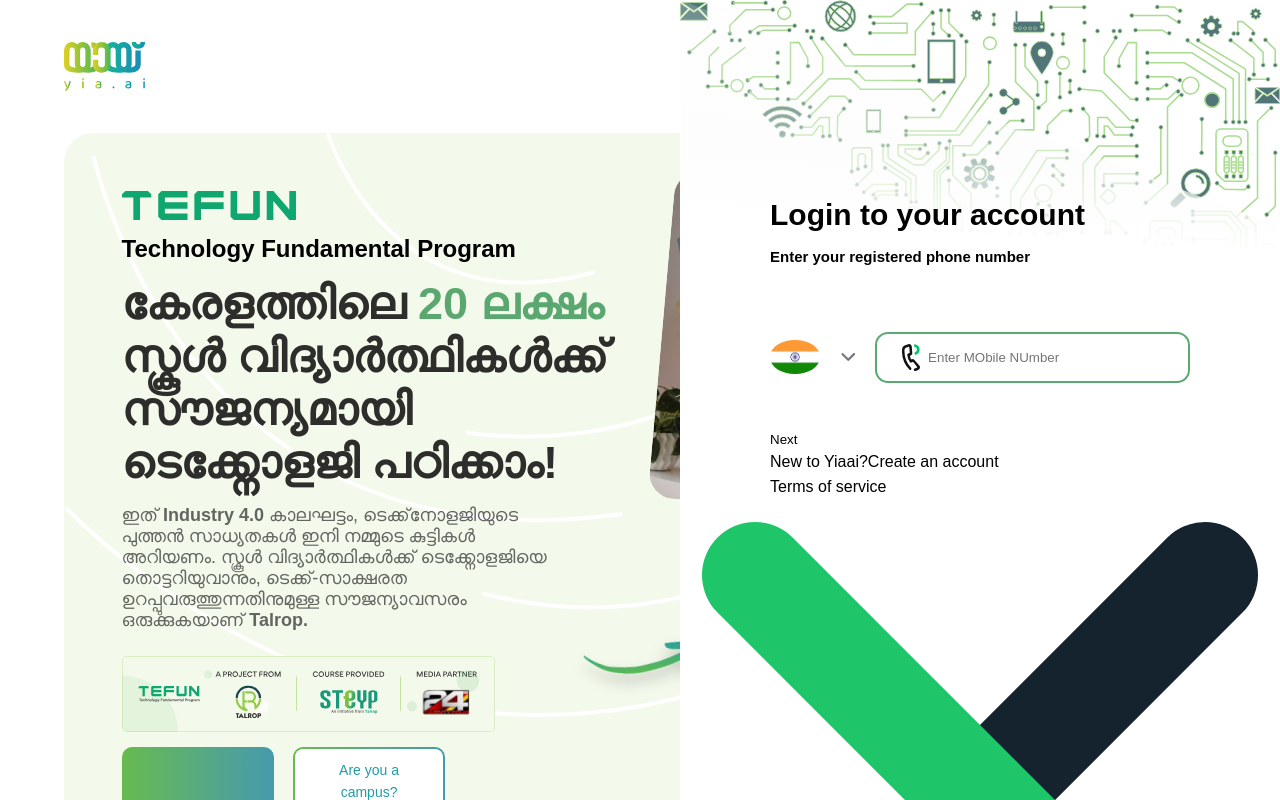
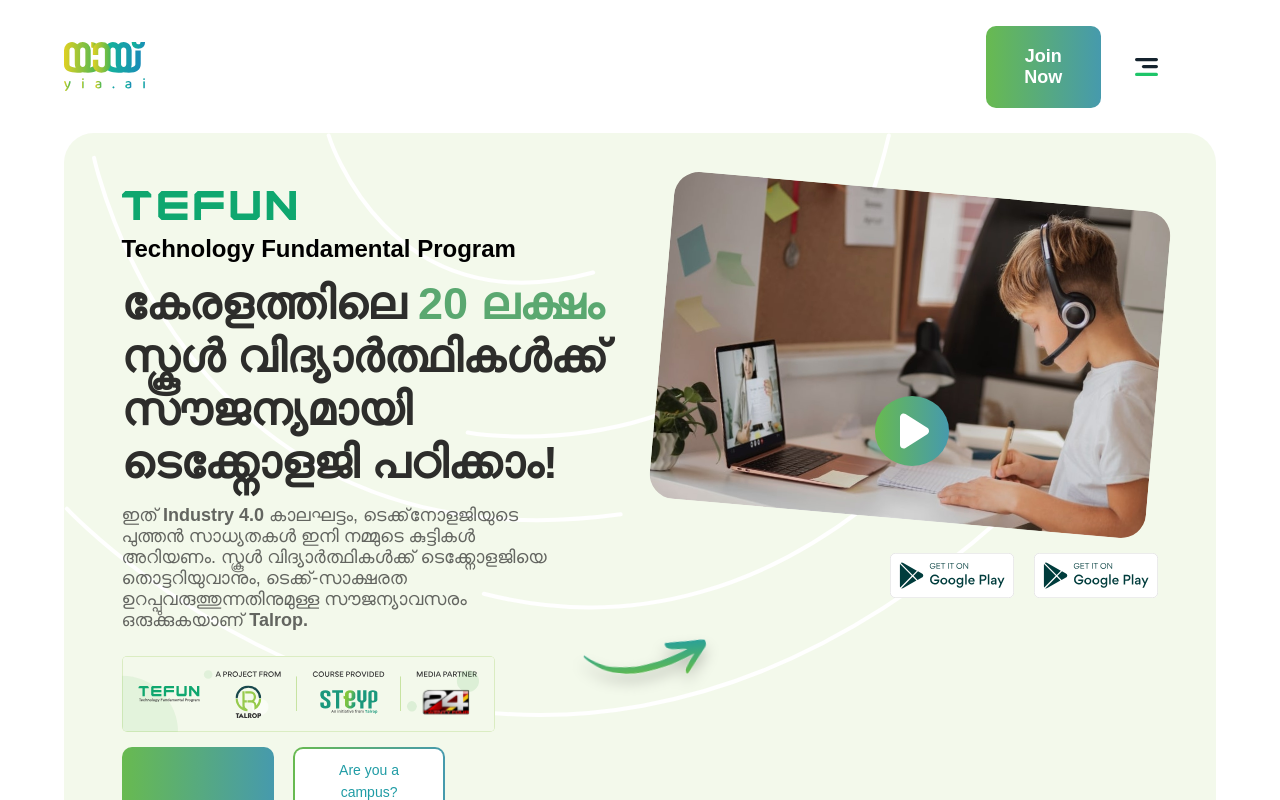
Before and after one commit to swalihmoosa/yiaai, a React (Create React App) app: page / in a window 1280 px wide. Shown: the top 800 px of the page. Built offline with nearby package versions, Linux system fonts and the light colour scheme.

Commit message:
MenuBar | completed

```diff
--- a/src/components/includes/Header.jsx
+++ b/src/components/includes/Header.jsx
@@ -19,7 +19,7 @@
             <LogoContainer>
                 <img src={logoImage} alt="Logo" />
             </LogoContainer>
-            <JoinButton>
+            <JoinButton onClick={ ()=> { setHarmBurgerClick( hamBurgerClick => !hamBurgerClick ) } } >
                 Join Now
             </JoinButton>
             <HamBurger onClick={ ()=> { setHarmBurgerClick( hamBurgerClick => !hamBurgerClick ) } } >
@@ -53,8 +53,7 @@
                 </Next>
                 <New>
                         New to Yiaai?
-                    <B>
-                            Create an account
+                    <B> Create an account
                     </B>
                 </New>
                 <Hr />
@@ -62,7 +61,7 @@
                 Terms of service
                 </Terms>
             </White>
-            <Close>
+            <Close onClick={ ()=> { setHarmBurgerClick( hamBurgerClick => !hamBurgerClick ) } } >
                 <img src={closeImage} alt="Close" />
             </Close>
           </MenuBar>
@@ -107,7 +106,7 @@
 `
 const MenuBar = styled.div`
     position: fixed;
-    right: 0px;
+    right: -100%;
     top: 0px;
     width: 600px;
     opacity: 1;
@@ -127,7 +126,7 @@
     background: #fff;
     background: url(${decorator});
     background-size: 100%;
-    padding: 33% 15% 0;
+    padding: 50% 15% 0;
     background-repeat: no-repeat;
     width: 100%;
     height: 100%;
@@ -173,9 +172,58 @@
 const Input = styled.input`
     width: 90%;
 `
-const Next = styled.button``
-const New = styled.p``
-const B = styled.b``
-const Hr = styled.hr``
-const Terms = styled.p``
-const Close = styled.div``
+const Next = styled.button`
+    width: 100%;
+    font-size: 18px;
+    font-weight: 900;
+    display: block;
+    color: #fff;
+    padding: 20px 30px;
+    border-radius: 10px;
+    background-image: linear-gradient(to right,#68ba50,#469aad);
+    margin-bottom: 6%;
+    &:hover{
+        background-image: linear-gradient(to right,#469aad,#68ba50);
+        cursor: pointer;
+    }
+`
+const New = styled.p`
+    margin-bottom: 55%;
+    font-size: 15px;
+    font-weight: 600;
+    text-align: center;
+`
+const B = styled.b`
+    font-size: 15px;
+    font-weight: 600;
+    color: #5aa970;
+    &:hover{
+        cursor: pointer;
+    }
+`
+const Hr = styled.hr`
+    width: 100%;
+    border-top: 1px dotted #000;
+    margin-bottom: 8%;
+`
+const Terms = styled.p`
+    text-align: center;
+    font-size: 18px;
+    font-weight: 700;
+    &:hover{
+        cursor: pointer;
+    }
+`
+const Close = styled.div`
+    position: absolute;
+    width: 7%;
+    background: #fff;
+    border-radius: 50%;
+    overflow: hidden;
+    padding: 2%;
+    left: -9%;
+    top: 2%;
+    &:hover{
+        cursor: pointer;
+    }
+`
```
